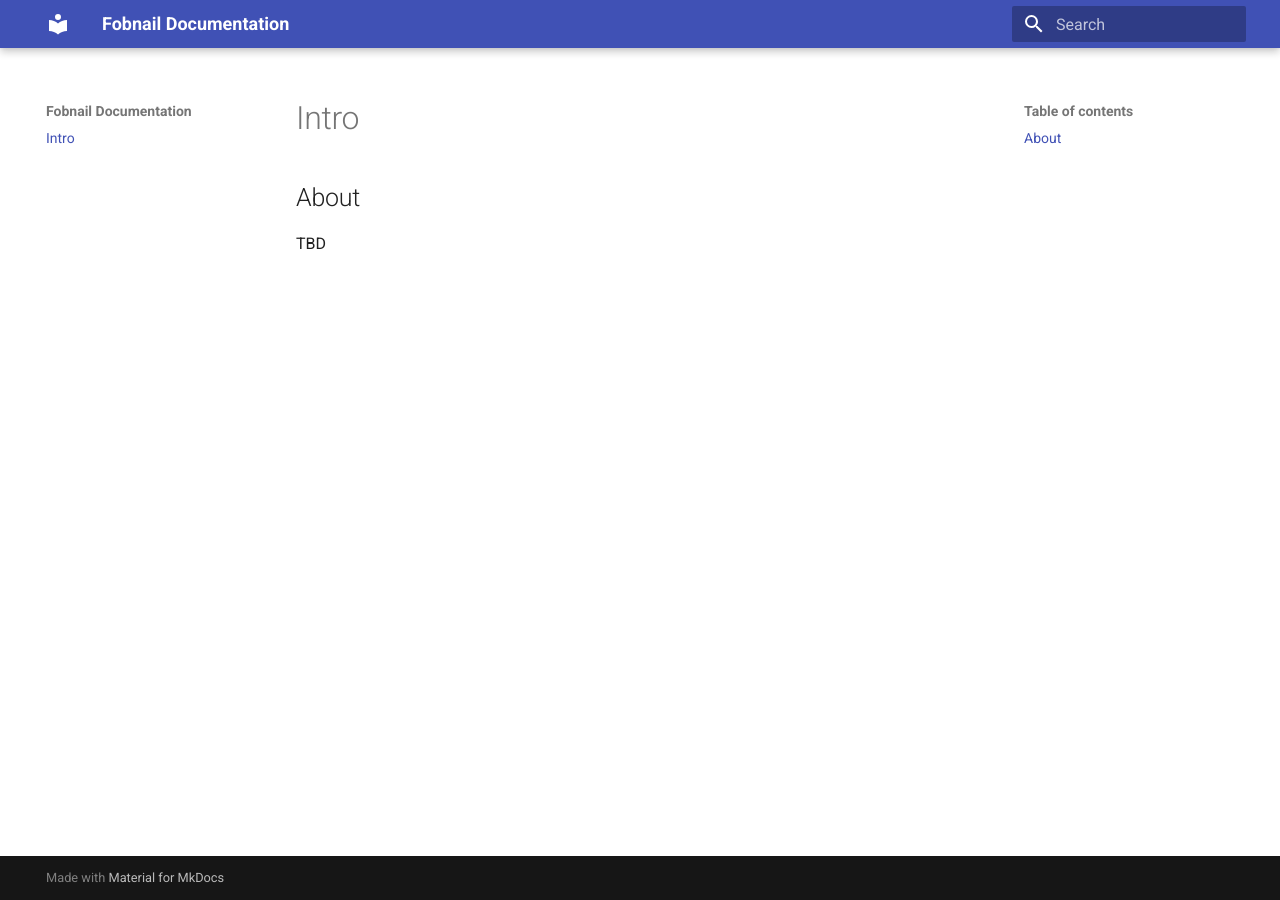
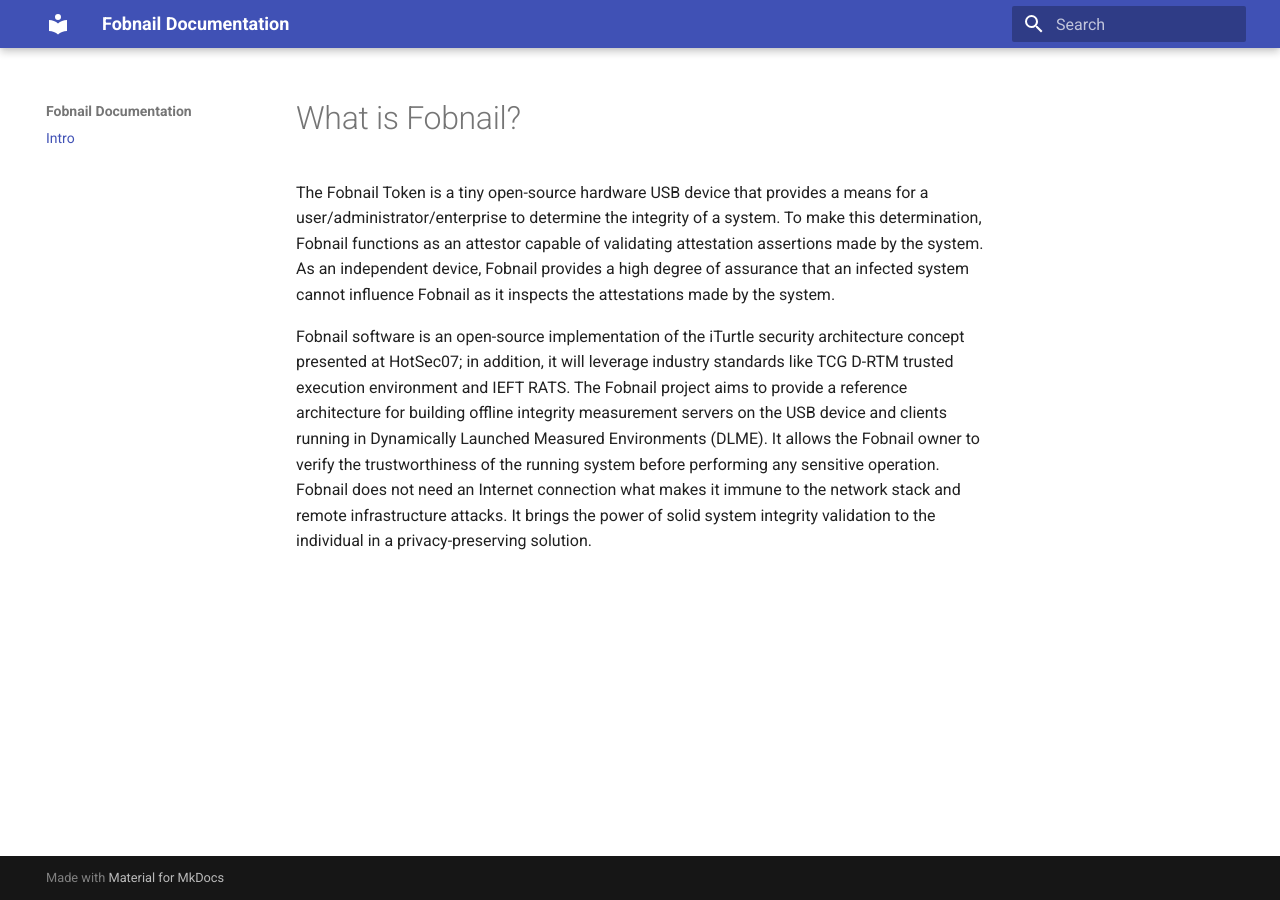
Before and after one commit to fobnail/docs, an MkDocs documentation site: the page built from docs/index.md, in a window 1280 px wide. Built offline with MkDocs 1.6.1 and Material for MkDocs 9.7.7, drawn with Linux system fonts in a browser that asks for light colours.

Commit message:
index.md: Fobnail general description
Signed-off-by: Norbert Kamiński <norbert.kaminski@3mdeb.com>

```diff
--- a/docs/index.md
+++ b/docs/index.md
@@ -1,3 +1,20 @@
-## About
+# What is Fobnail?
 
-TBD
+The Fobnail Token is a tiny open-source hardware USB device that provides
+a means for a user/administrator/enterprise to determine the integrity of
+a system. To make this determination, Fobnail functions as an attestor capable
+of validating attestation assertions made by the system. As an independent
+device, Fobnail provides a high degree of assurance that an infected system
+cannot influence Fobnail as it inspects the attestations made by the system.
+
+Fobnail software is an open-source implementation of the iTurtle security
+architecture concept presented at HotSec07; in addition, it will leverage
+industry standards like TCG D-RTM trusted execution environment and IEFT
+RATS. The Fobnail project aims to provide a reference architecture for
+building offline integrity measurement servers on the USB device and clients
+running in Dynamically Launched Measured Environments (DLME). It allows the
+Fobnail owner to verify the trustworthiness of the running system before
+performing any sensitive operation. Fobnail does not need an Internet
+connection what makes it immune to the network stack and remote infrastructure
+attacks. It brings the power of solid system integrity validation to the
+individual in a privacy-preserving solution.
```
